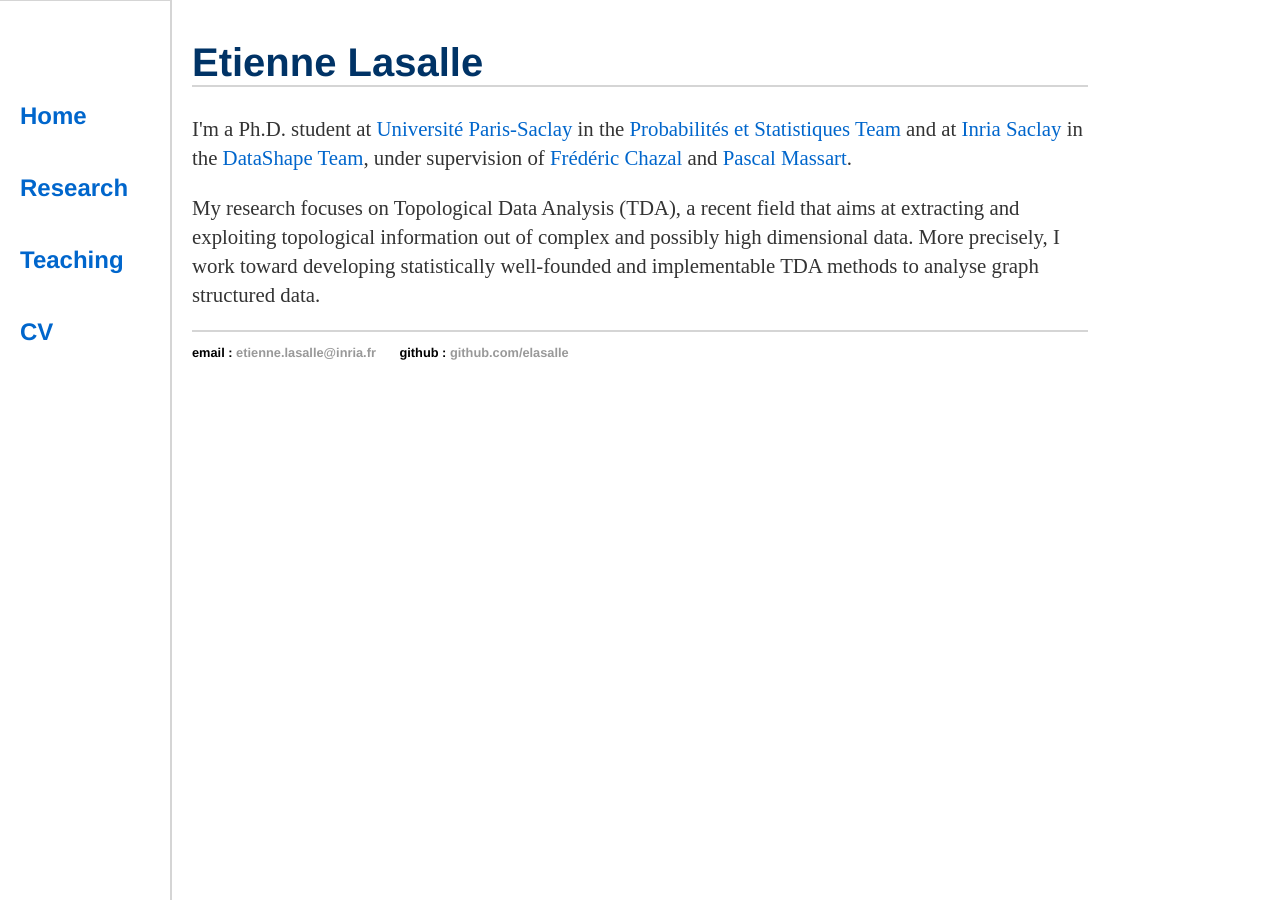
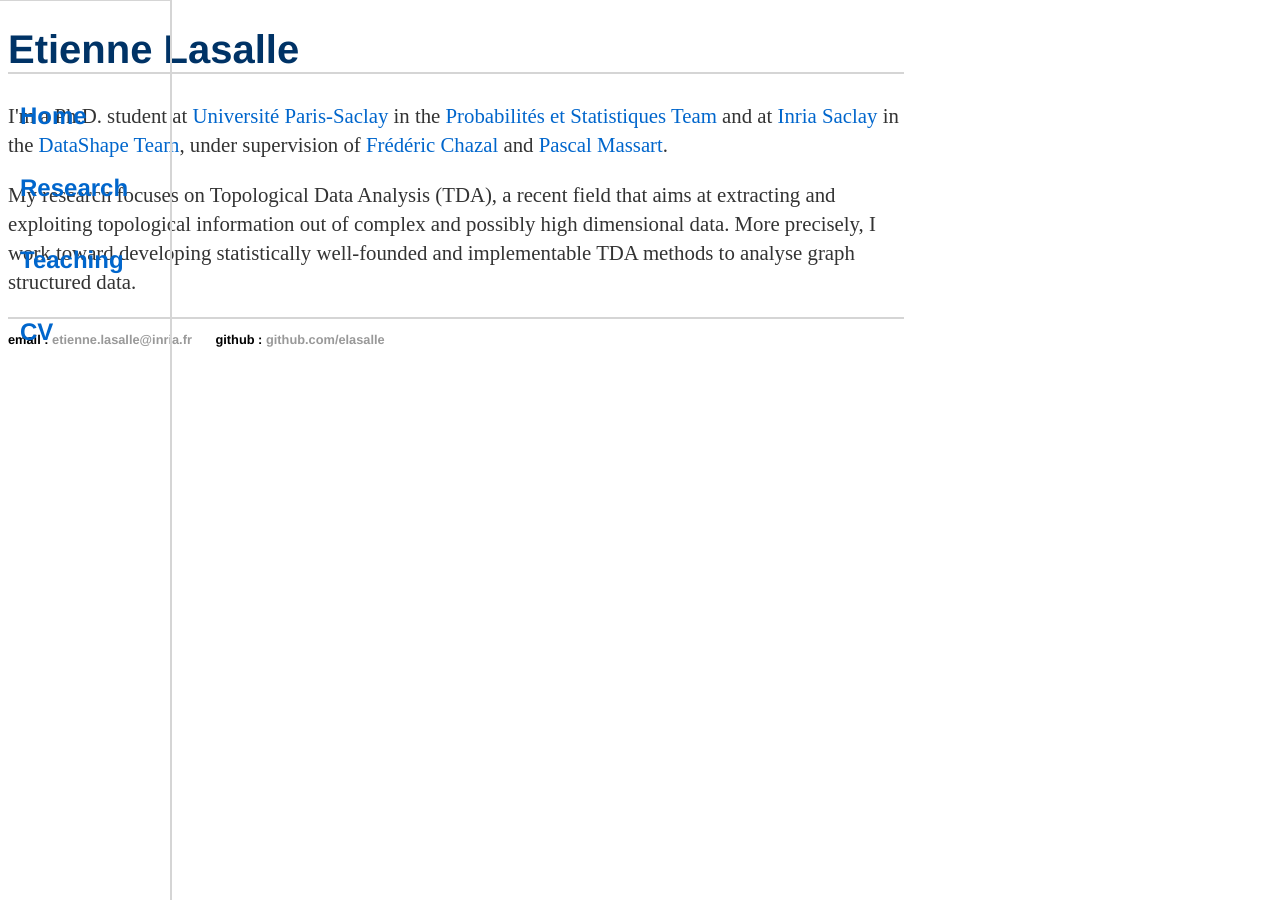
Before and after one commit to elasalle/elasalle.github.io, a Jekyll site: the page built from index.html, in a window 1280 px wide. Built offline with Jekyll 4.4.1, drawn with Linux system fonts in a browser that asks for light colours.

Commit message:
Update main.css
change margin

```diff
--- a/css/main.css
+++ b/css/main.css
@@ -1,5 +1,5 @@
 body {
-    margin: 40px auto;
+    margin: 40px 30px, 40px, 180px;
     width: 70%;
 }
 nav {
```
